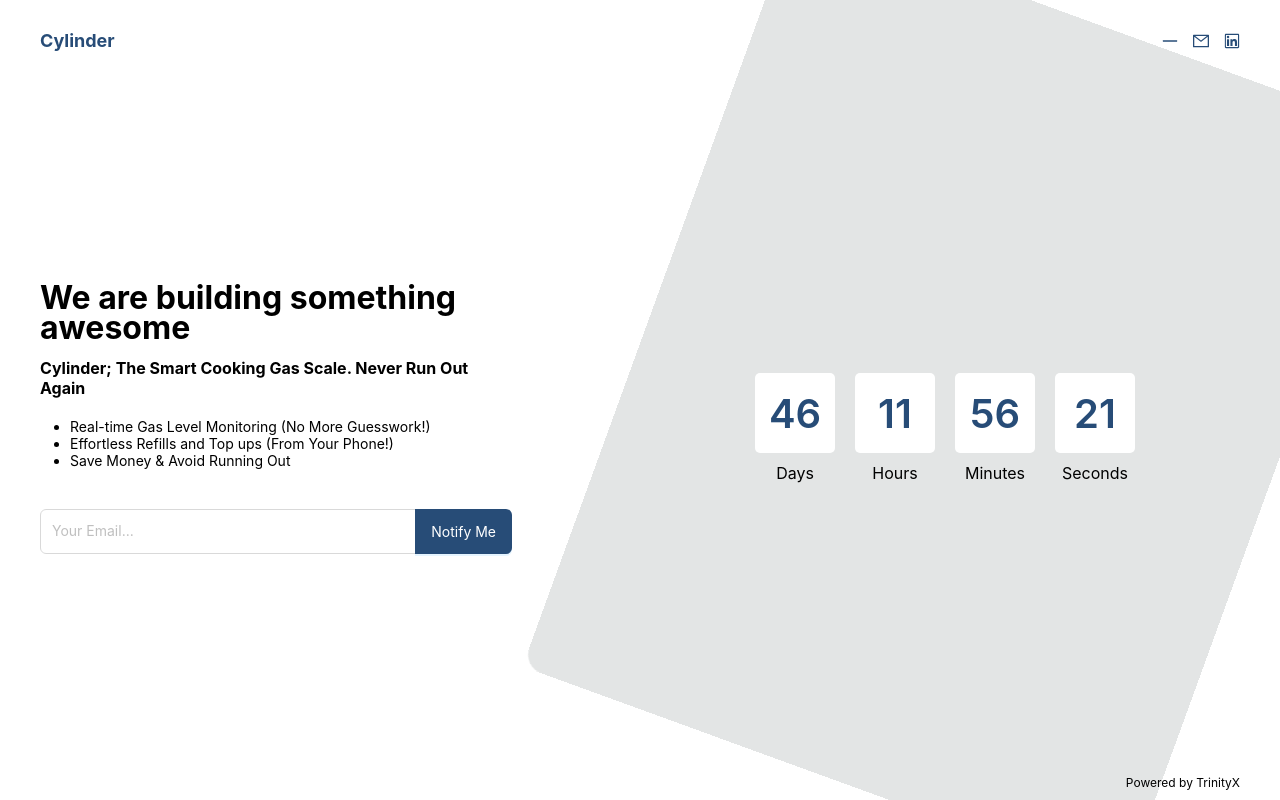
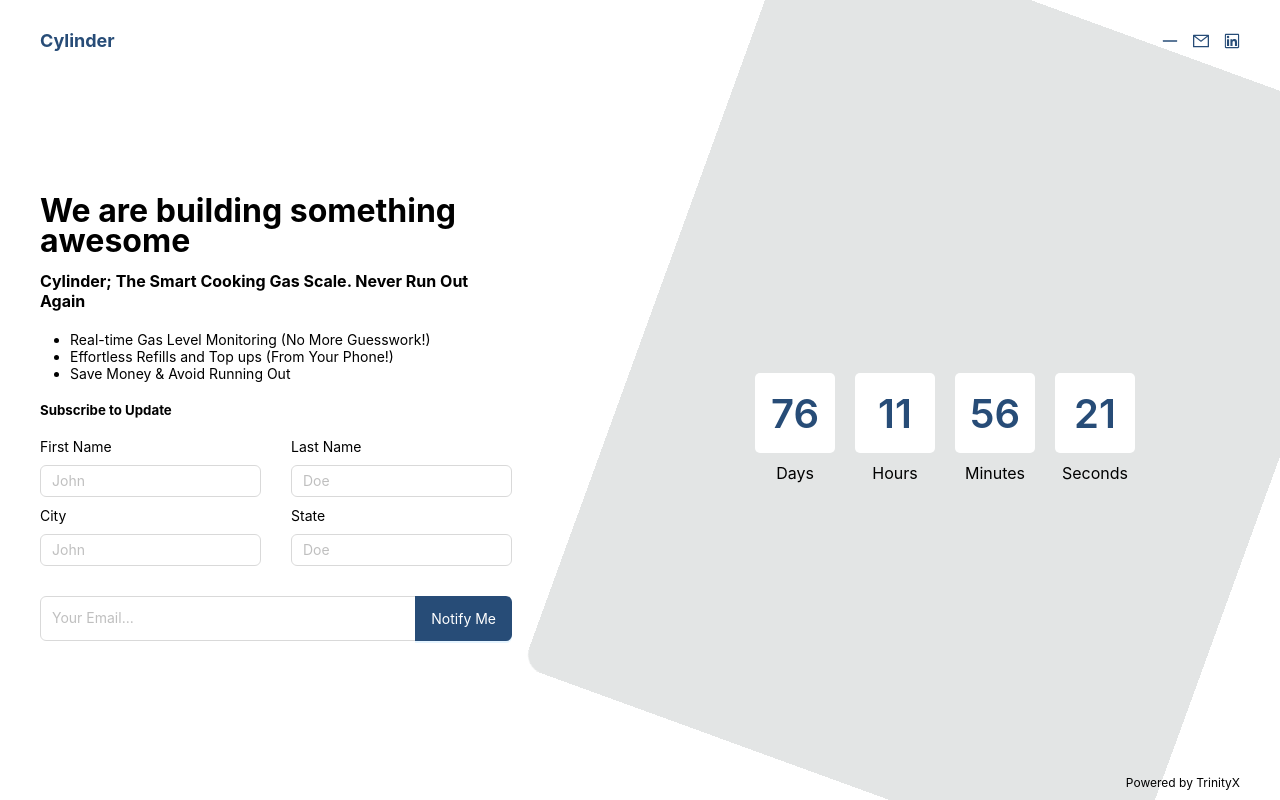
Before and after one commit to EmmanuelAttah1/cylinde_landing, a React (Create React App) app: page / in a window 1280 px wide. Built offline with nearby package versions, Linux system fonts and the light colour scheme.

Commit message:
add first_name, last_name, city and state to subscription form and also changed launched date

```diff
--- a/src/App.css
+++ b/src/App.css
@@ -4,6 +4,16 @@
   box-sizing: border-box;
 }
 
+.my-row{
+  display: grid;
+  grid-template-columns: 1fr 1fr;
+  gap:30px;
+  margin-bottom: 10px;
+}
+.input-label{
+  font-size: 14px;
+  margin-bottom: 10px;
+}
 .App{
   padding: 30px 40px 10px 40px;
   display: flex;
--- a/src/App.js
+++ b/src/App.js
@@ -7,17 +7,37 @@
 import { subscribe } from './api';
 
 function App() {
-  const [email, setEmail] = useState("")
+
+  const [formData, setFormData] = useState({
+    email:'',
+    first_name:"",
+    last_name:"",
+    state:"",
+    city:""
+  })
+
+  const updateFormData=(id,value)=>{
+    const data = {...formData}
+    data[id] = value
+    setFormData(data)
+  }
+
   const [loading, setLoading] = useState(false)
 
   const [messageApi, contextHolder] = message.useMessage();
 
   const saveEmail = ()=>{
     setLoading(true)
-    subscribe(email)
+    subscribe(formData)
     .then(res=>{
       setLoading(false)
-      setEmail("")
+      setFormData({
+        email:'',
+        first_name:"",
+        last_name:"",
+        state:"",
+        city:""
+      })
       messageApi.open({
           type: 'success',
           content: "You've successfully joined our waitlist",
@@ -51,6 +71,39 @@
               </ul>
             </div>
             <div>
+              <h5>Subscribe to Update</h5><br/>
+              <div class="my-row">
+                <div class="my-input">
+                  <div class="input-label">First Name</div>
+                  <Input placeholder='John' value={formData['first_name']} onInput={(e)=>{
+                    updateFormData('first_name',e.target.value);
+                  }} />
+                </div>
+
+                <div class="my-input">
+                  <div class="input-label">Last Name</div>
+                  <Input placeholder='Doe' value={formData['last_name']} onInput={(e)=>{
+                    updateFormData('last_name',e.target.value);
+                  }} />
+                </div>
+              </div>
+
+              <div class="my-row">
+                <div class="my-input">
+                  <div class="input-label">City</div>
+                  <Input placeholder='John' value={formData['city']} onInput={(e)=>{
+                    updateFormData('city',e.target.value);
+                  }} />
+                </div>
+
+                <div class="my-input">
+                  <div class="input-label">State</div>
+                  <Input placeholder='Doe' value={formData['state']} onInput={(e)=>{
+                    updateFormData('state',e.target.value);
+                  }} />
+                </div>
+              </div>
+
               <Space.Compact
                 style={{
                   margin:'20px 0px',
@@ -58,8 +111,8 @@
                   height:'45px'
                 }}
               >
-                <Input placeholder='Your Email...' value={email} onInput={(e)=>{
-                  setEmail(e.target.value);
+                <Input placeholder='Your Email...' value={formData['email']} onInput={(e)=>{
+                  updateFormData('email',e.target.value);
                 }} />
                 <Button type="primary" loading={loading} onClick={saveEmail} style={{height:'45px', backgroundColor:"#274c77"}}>Notify Me</Button>
               </Space.Compact>
--- a/src/api.js
+++ b/src/api.js
@@ -1,14 +1,20 @@
 const url = "https://NumiAttahKb.pythonanywhere.com/contact/"
 
-export function subscribe(email){
+export function subscribe(data){
 
     return new Promise((res,rej)=>{
         const form = new FormData()
-        if(email !== ""){
         var validRegex = /^[a-zA-Z0-9.!#$%&'*+/=?^_`{|}~-]+@[a-zA-Z0-9-]+(?:\.[a-zA-Z0-9-]+)*$/;
-            if (email.match(validRegex)) {
 
-                form.append("email",email)
+        if (!data.email.match(validRegex) || data.email === "") {rej("Enter a valid email")}
+        if(data.first_name === ""){rej("Enter a valid First name")}
+        if(data.last_name === ""){rej("Enter a valid Last name")}
+        if(data.city === ""){rej("Enter a valid City")}
+        if(data.state === ""){rej("Enter a valid State")}
+
+        const sub_data = `${data.first_name}:${data.last_name}:${data.email}:${data.city}:${data.state}`
+
+        form.append("email",sub_data)
 
         fetch(url, {
             method: "POST",
@@ -18,13 +24,6 @@
             if(response.status === 201){res(true)}else{rej("Something went wrong, please try again")}
 
         })
-
-            } else {
-                rej("Enter a valid email")
-            }
-        }else{
-            rej("Enter a valid email address")
-        }
     })
 
   }
--- a/src/components/countDown.js
+++ b/src/components/countDown.js
@@ -3,7 +3,7 @@
 const MyTimer=props=>{
 
     const caculateTimeLeft=()=>{
-        const difference = new Date("2024-06-20") - new Date()
+        const difference = new Date("2024-07-20") - new Date()
 
         let timeLeft = {}
 
```
Also changed, not shown: 1 other file (tests, documents, lock files or other folders). Lines whose indentation alone changed are shown as unchanged.
